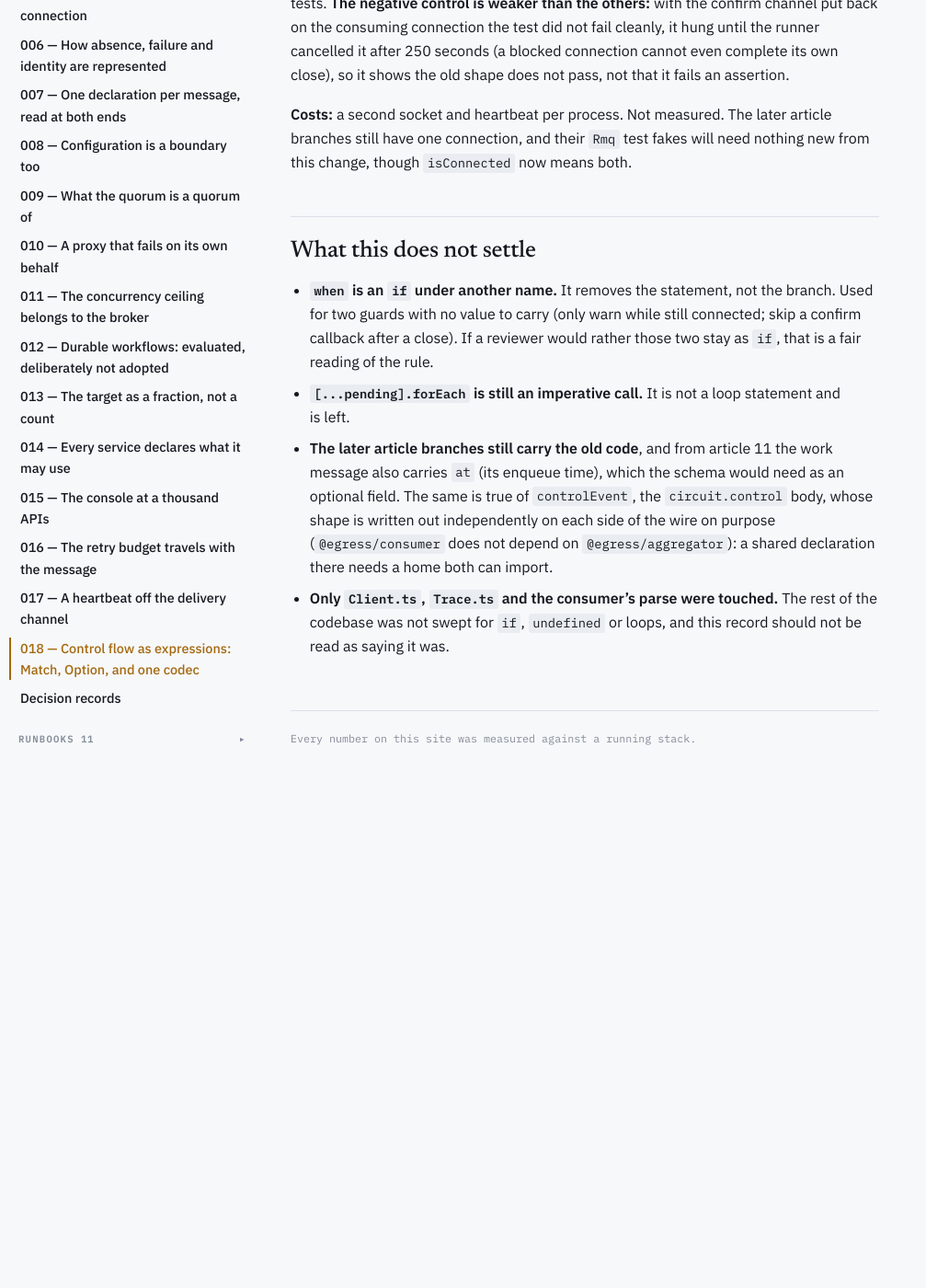
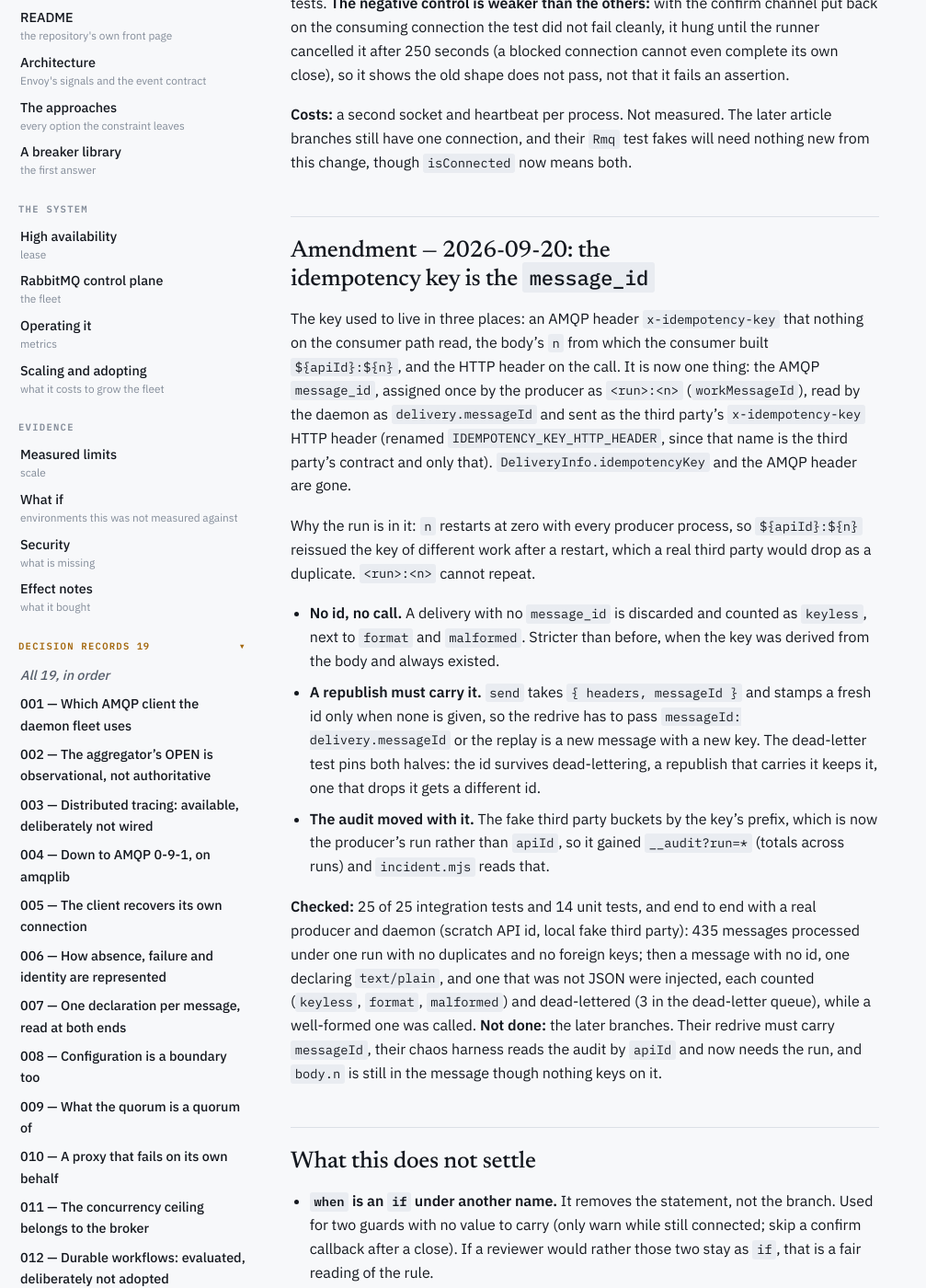
Before and after one commit to lsfera/circuit-breaker-unboxing, a Jekyll site: the page built from docs/decisions/018-control-flow-as-expressions.md, in a window 1280 px wide and 1400 px high, scrolled down 5567 px. Shown: the whole window at 92% size, without its empty margins (0-1007 px from the left). Built offline with Jekyll 4.4.1, drawn with Linux system fonts in a browser that asks for light colours; our own code applies the rules of GitHub Pages for plain Markdown files; before the commit the page ends 6460 px from its top, so only the background shows below that.

Commit message:
ADR 018 amendment: the idempotency key is the AMQP message_id
Records that the key is now the producer-assigned message_id (<run>:<n>), read
by the daemon and sent as the third party's HTTP header, replacing an AMQP header
nothing read and a key derived from n (which repeated after a producer restart).
States the new rules (no id, no call; a republish must carry it), what moved
with it (the audit), the evidence (25 of 25 integration, an end-to-end run with
three injected bad messages), and what later branches still owe.

```diff
--- a/docs/decisions/018-control-flow-as-expressions.md
+++ b/docs/decisions/018-control-flow-as-expressions.md
@@ -196,6 +196,43 @@ shape does not pass, not that it fails an assertion.
 article branches still have one connection, and their `Rmq` test fakes will need
 nothing new from this change, though `isConnected` now means both.
 
+## Amendment — 2026-09-20: the idempotency key is the `message_id`
+
+The key used to live in three places: an AMQP header `x-idempotency-key` that
+nothing on the consumer path read, the body's `n` from which the consumer built
+`${apiId}:${n}`, and the HTTP header on the call. It is now one thing: the AMQP
+`message_id`, assigned once by the producer as `<run>:<n>` (`workMessageId`), read
+by the daemon as `delivery.messageId` and sent as the third party's
+`x-idempotency-key` HTTP header (renamed `IDEMPOTENCY_KEY_HTTP_HEADER`, since that
+name is the third party's contract and only that). `DeliveryInfo.idempotencyKey`
+and the AMQP header are gone.
+
+Why the run is in it: `n` restarts at zero with every producer process, so
+`${apiId}:${n}` reissued the key of different work after a restart, which a real
+third party would drop as a duplicate. `<run>:<n>` cannot repeat.
+
+- **No id, no call.** A delivery with no `message_id` is discarded and counted
+  as `keyless`, next to `format` and `malformed`. Stricter than before, when the
+  key was derived from the body and always existed.
+- **A republish must carry it.** `send` takes `{ headers, messageId }` and
+  stamps a fresh id only when none is given, so the redrive has to pass
+  `messageId: delivery.messageId` or the replay is a new message with a new key. The
+  dead-letter test pins both halves: the id survives dead-lettering, a republish
+  that carries it keeps it, one that drops it gets a different id.
+- **The audit moved with it.** The fake third party buckets by the key's prefix,
+  which is now the producer's run rather than `apiId`, so it gained
+  `__audit?run=*` (totals across runs) and `incident.mjs` reads that.
+
+**Checked:** 25 of 25 integration tests and 14 unit tests, and end to end with a
+real producer and daemon (scratch API id, local fake third party): 435 messages
+processed under one run with no duplicates and no foreign keys; then a message
+with no id, one declaring `text/plain`, and one that was not JSON were injected,
+each counted (`keyless`, `format`, `malformed`) and dead-lettered (3 in the
+dead-letter queue), while a well-formed one was called. **Not done:** the later
+branches. Their redrive must carry `messageId`, their chaos harness reads the
+audit by `apiId` and now needs the run, and `body.n` is still in the message
+though nothing keys on it.
+
 ## What this does not settle
 
 - **`when` is an `if` under another name.** It removes the statement, not the
```
